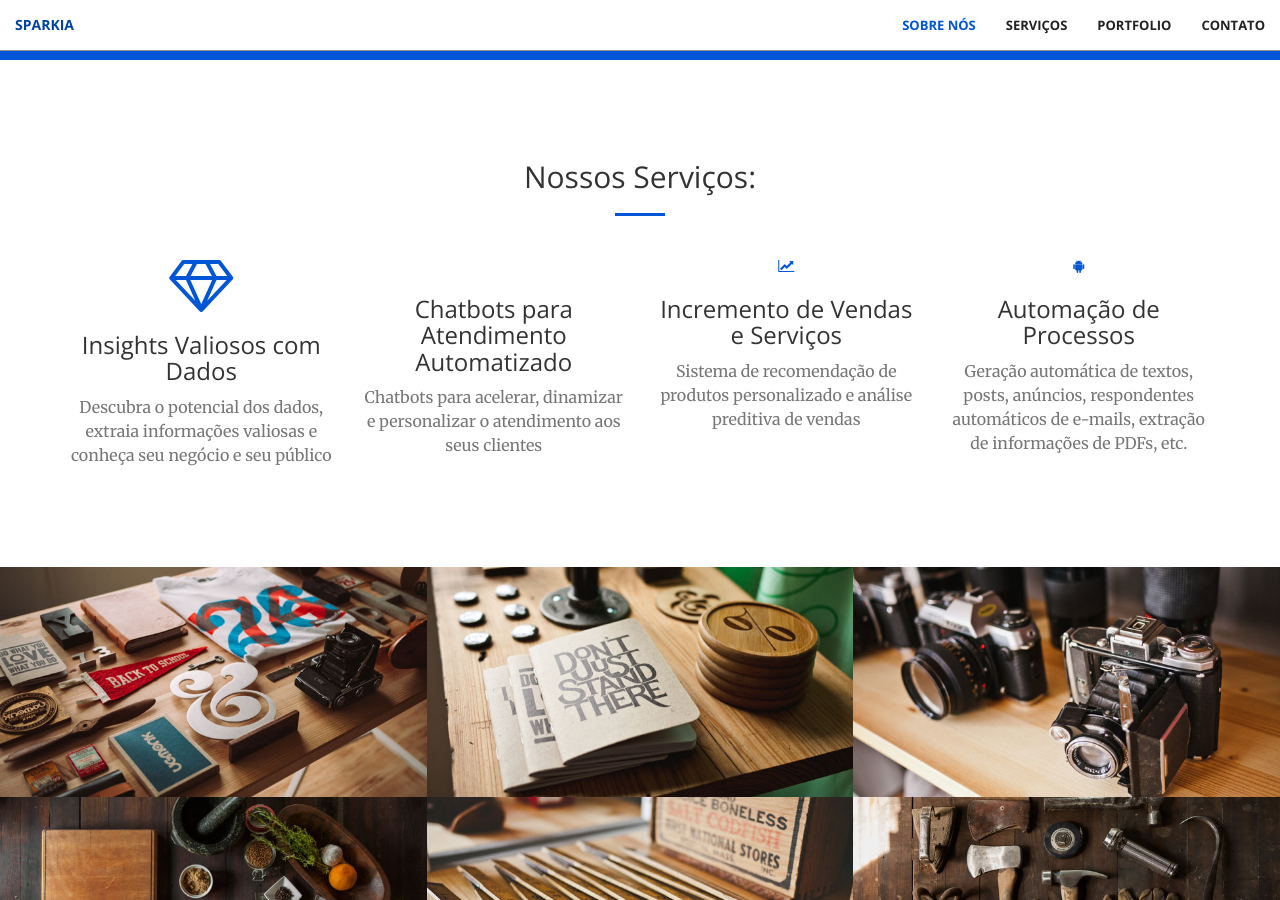
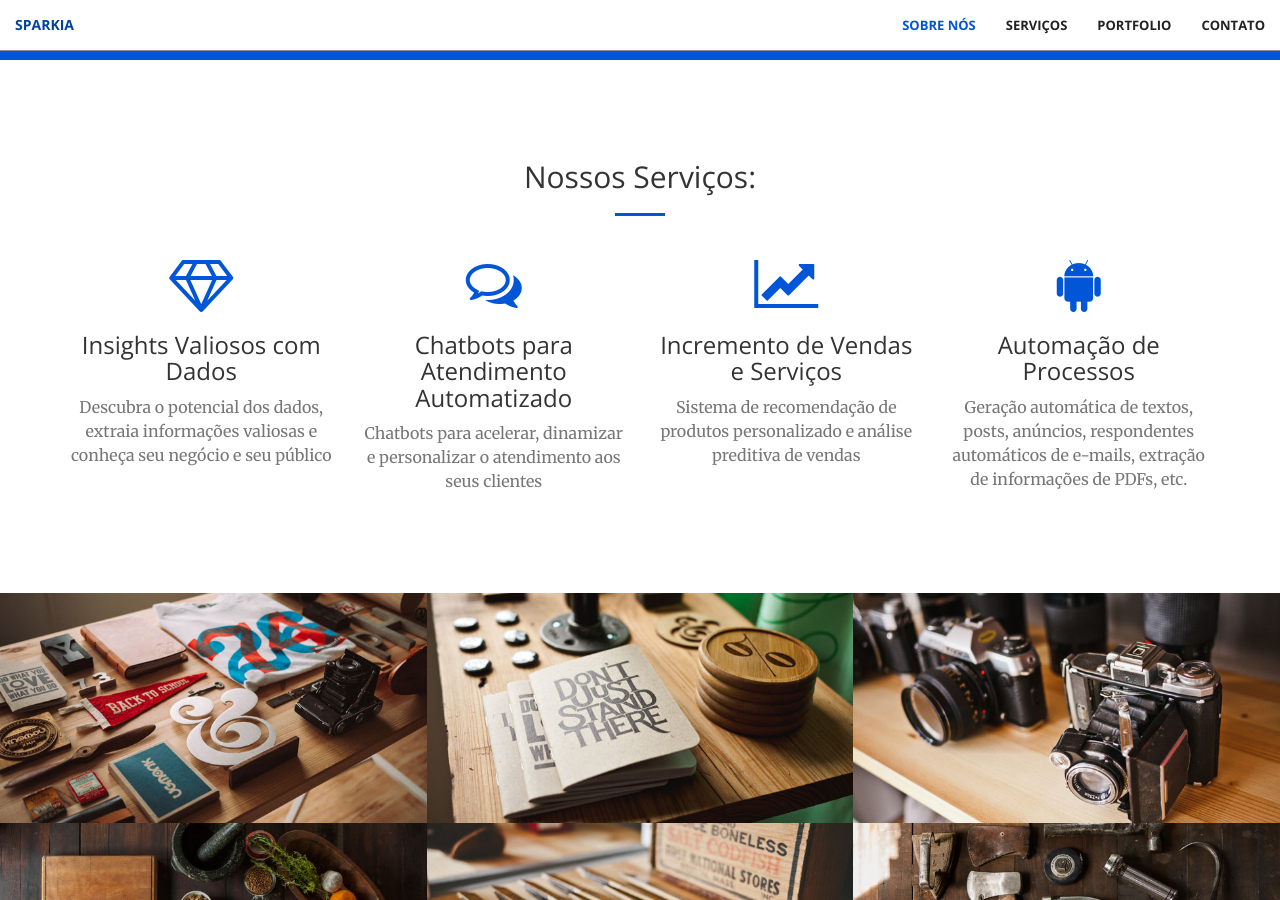
Before and after one commit to Benfluc/sparkia, a Jekyll site: the page built from index.html, in a window 1280 px wide and 900 px high, scrolled down 1232 px. Built offline with Jekyll 4.4.1, drawn with Linux system fonts in a browser that asks for light colours.

Commit message:
Update icon classes for service boxes

```diff
--- a/_includes/services.html
+++ b/_includes/services.html
@@ -18,21 +18,21 @@
             </div>
             <div class="col-lg-3 col-md-6 text-center">
                 <div class="service-box">
-                    <i class="fa fa-commenting-o wow bounceIn text-primary" data-wow-delay=".1s"></i>
+                    <i class="fa fa-4x fa-comments-o wow bounceIn text-primary" data-wow-delay=".1s"></i>
                     <h3>Chatbots para Atendimento Automatizado</h3>
                     <p class="text-muted">Chatbots para acelerar, dinamizar e personalizar o atendimento aos seus clientes</p>
                 </div>
             </div>
             <div class="col-lg-3 col-md-6 text-center">
                 <div class="service-box">
-                    <i class="fa fa-line-chart wow bounceIn text-primary" data-wow-delay=".2s"></i>
+                    <i class="fa fa-4x fa-line-chart wow bounceIn text-primary" data-wow-delay=".2s"></i>
                     <h3>Incremento de Vendas e Serviços</h3>
                     <p class="text-muted">Sistema de recomendação de produtos personalizado e análise preditiva de vendas</p>
                 </div>
             </div>
             <div class="col-lg-3 col-md-6 text-center">
                 <div class="service-box">
-                    <i class="fa fa-android wow bounceIn text-primary" data-wow-delay=".3s"></i>
+                    <i class="fa fa-4x fa-android wow bounceIn text-primary" data-wow-delay=".3s"></i>
                     <h3>Automação de Processos</h3>
                     <p class="text-muted">Geração automática de textos, posts, anúncios, respondentes automáticos de e-mails, extração de informações de PDFs, etc.</p>
                 </div>
```
